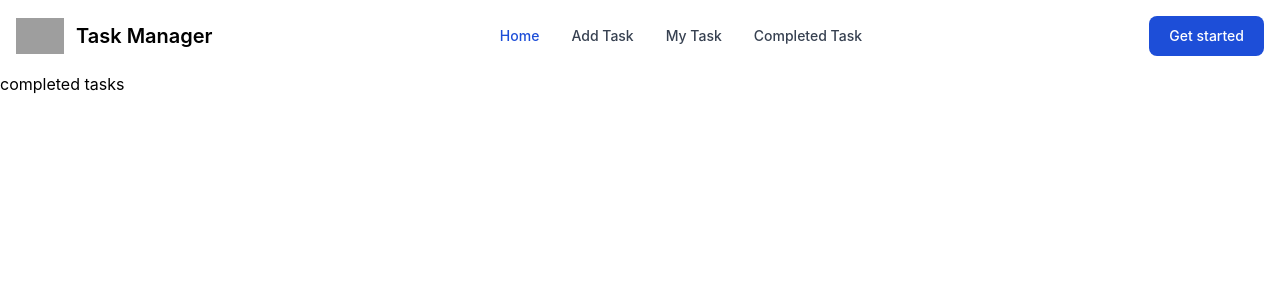
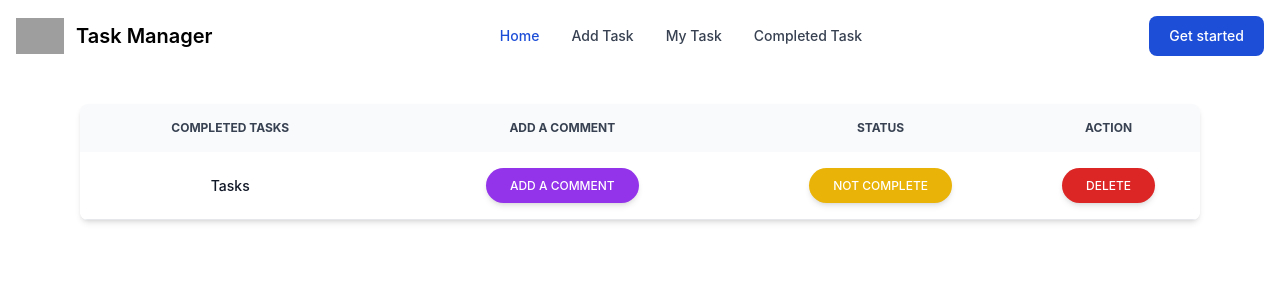
Before and after one commit to SAhmed28/task-manager-client, a React (Create React App) app: page /completedtask in a window 1280 px wide. Shown: the top 300 px of the page. Built offline with nearby package versions, Linux system fonts and the light colour scheme; grey boxes are pictures that could not be loaded; what tw-elements would draw is missing.

Commit message:
completed page done

```diff
--- a/src/Pages/CompletedTask/CompletedTask.js
+++ b/src/Pages/CompletedTask/CompletedTask.js
@@ -2,8 +2,54 @@ import React from 'react';
 
 const CompletedTask = () => {
     return (
-        <div>
-            completed tasks
+        <div class="overflow-x-auto mx-20 mt-8 relative shadow-md sm:rounded-lg">
+            <table class="w-full text-sm text-left text-gray-500 text-center">
+                <thead class="text-xs text-gray-700 uppercase bg-gray-50 ">
+                    <tr>
+                        <th scope="col" class="py-3 px-6">
+                            Completed Tasks
+                        </th>
+                        <th scope="col" class="py-4 px-6">
+                            Add a Comment
+                        </th>
+                        <th scope="col" class="py-4 px-1">
+                            Status
+                        </th>
+                        <th scope="col" class="py-4 px-1">
+                            Action
+                        </th>
+                    </tr>
+                </thead>
+                <tbody>
+                    <tr class="bg-white border-b  ">
+                        <th scope="row" class="py-4 px-6 font-medium text-gray-900 whitespace-nowrap ">
+                            Tasks
+                        </th>
+                        <td class="py-4 px-6">
+                            <button type="button" class="inline-block px-6 py-2.5 bg-purple-600 text-white font-medium text-xs leading-tight
+                                    uppercase rounded-full shadow-md hover:bg-purple-700 hover:shadow-lg focus:bg-purple-700 focus:shadow-lg
+                                    focus:outline-none focus:ring-0 active:bg-purple-800 active:shadow-lg transition duration-150 ease-in-out">
+                                Add A Comment
+                            </button>
+                        </td>
+                        <td class="py-4 px-1">
+                            <button type="button" class="inline-block px-6 py-2.5 bg-yellow-500 text-white font-medium text-xs leading-tight
+                                    uppercase rounded-full shadow-md hover:bg-yellow-600 hover:shadow-lg focus:bg-yellow-600 focus:shadow-lg
+                                    focus:outline-none focus:ring-0 active:bg-yellow-700 active:shadow-lg transition duration-150 ease-in-out">
+                                Not Complete
+                            </button>
+                        </td>
+                        <td class="py-4 px-1">
+                            <button type="button" class="inline-block px-6 py-2.5 bg-red-600 text-white
+                                    font-medium text-xs leading-tight uppercase rounded-full shadow-md hover:bg-red-700 hover:shadow-lg
+                                    focus:bg-red-700 focus:shadow-lg focus:outline-none focus:ring-0 active:bg-red-800 active:shadow-lg
+                                    transition duration-150 ease-in-out">
+                                Delete
+                            </button>
+                        </td>
+                    </tr>
+                </tbody>
+            </table>
         </div>
     );
 };
--- a/src/Pages/MyTask/MyTask.js
+++ b/src/Pages/MyTask/MyTask.js
@@ -5,11 +5,11 @@ const MyTask = () => {
     return (
 
         <div class="overflow-x-auto mx-20 mt-8 relative shadow-md sm:rounded-lg">
-            <table class="w-full text-sm text-left text-gray-500 ">
-                <thead class="text-xs text-gray-700 uppercase bg-gray-50 ">
+            <table class="w-full text-sm text-left text-gray-500 text-center">
+                <thead class="text-xs text-gray-700 uppercase bg-gray-50">
                     <tr>
                         <th scope="col" class="py-3 px-6">
-                            Complete btn
+                            Status
                         </th>
                         <th scope="col" class="py-4 px-6">
                             Image
```
